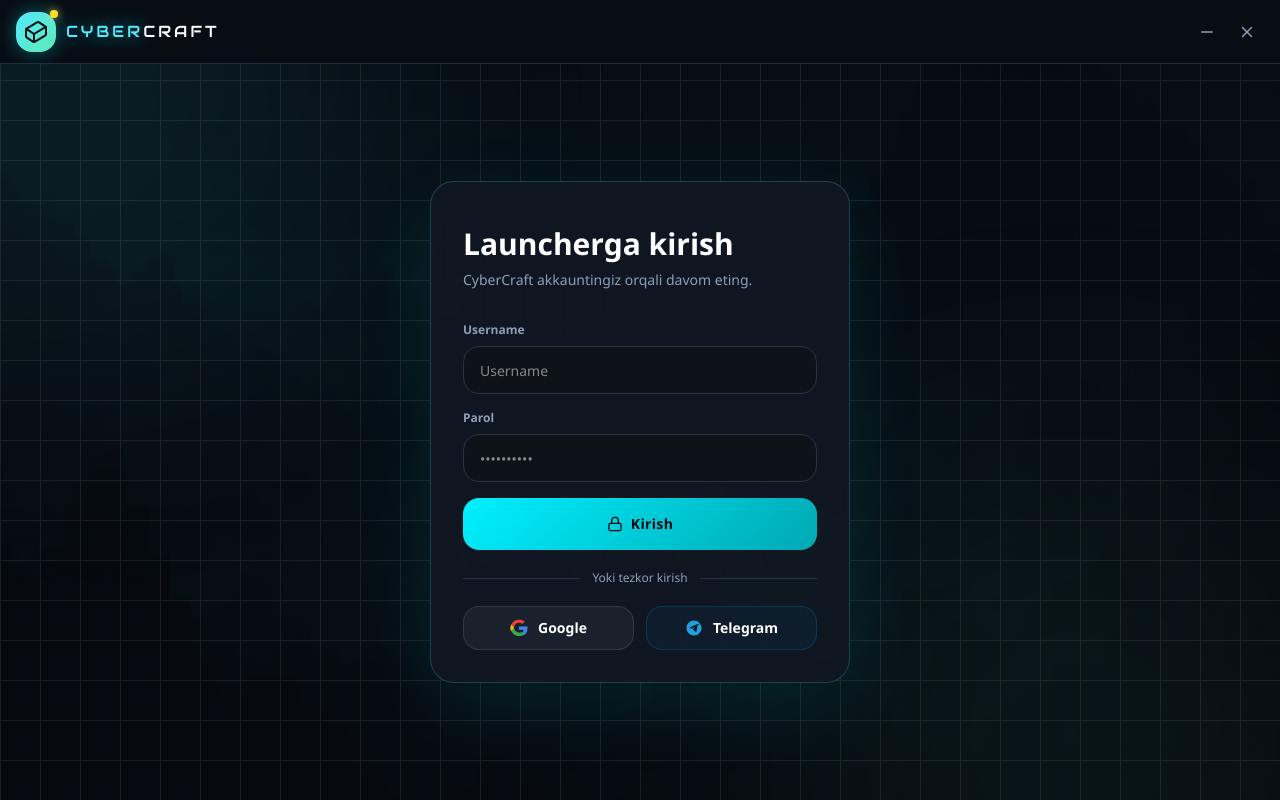
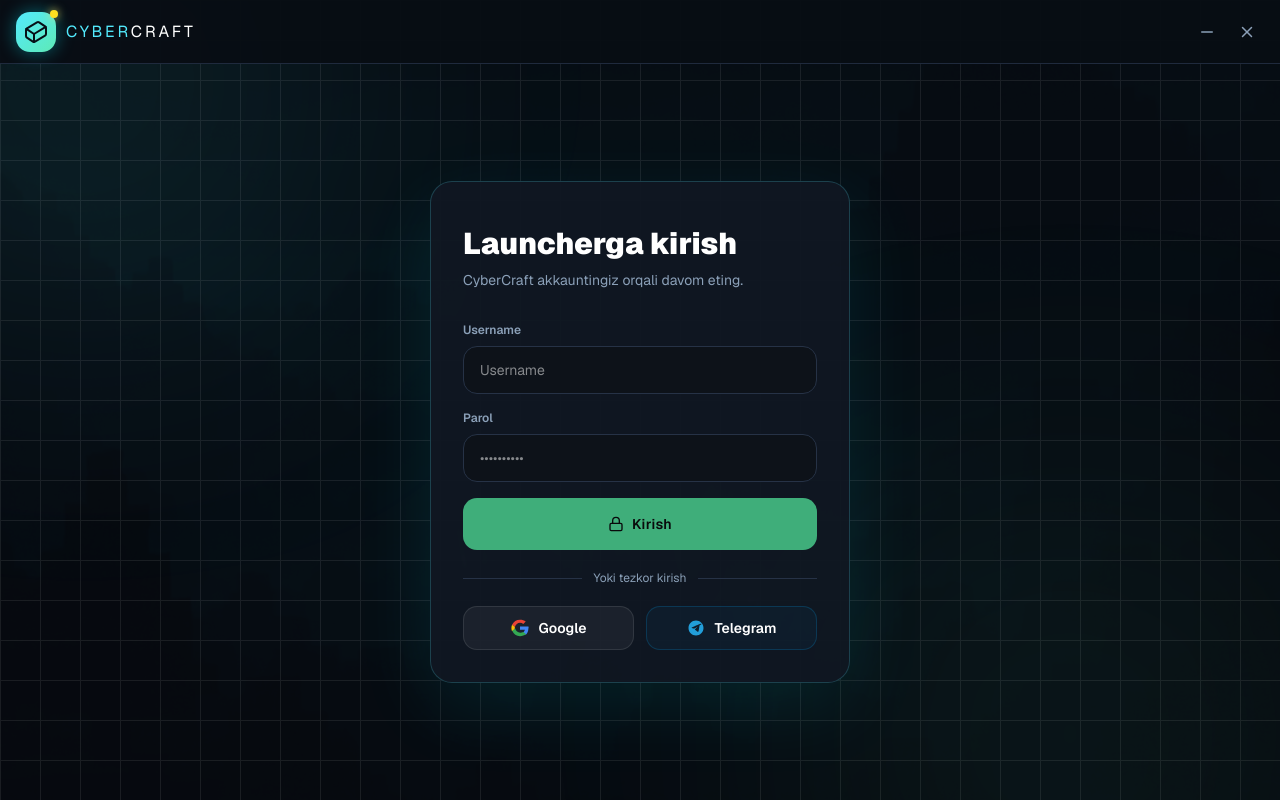
Before and after one commit to CyberCraft-Team/CyberCraft-Launcher, a Next.js app: page / in a window 1280 px wide. Built offline with nearby package versions, Linux system fonts and the light colour scheme.

Commit message:
refactor(ui): replace neon tokens with zinc + emerald design system
Co-Authored-By: Claude Opus 5 <noreply@anthropic.com>

```diff
--- a/app/globals.css
+++ b/app/globals.css
@@ -1,39 +1,46 @@
 @import 'tailwindcss';
 @import 'tw-animate-css';
 
-/* ─── Font ─── */
+/* ─── Theme tokens ─── */
 @theme inline {
-  --font-display: var(--font-audiowide), 'Audiowide', monospace;
-  --font-heading: 'Segoe UI', 'Inter', sans-serif;
-  --font-sans:    'Segoe UI', 'Inter', sans-serif;
-  --font-mono:    'JetBrains Mono', 'Geist Mono', monospace;
+  --font-heading: var(--font-geist-sans), 'Geist', 'Segoe UI', sans-serif;
+  --font-sans:    var(--font-geist-sans), 'Geist', 'Segoe UI', sans-serif;
+  --font-mono:    var(--font-geist-mono), 'Geist Mono', monospace;
 
-  /* Colour tokens wired to CSS vars */
-  --color-background:        var(--background);
+  /* Surfaces */
+  --color-background:  var(--background);
+  --color-surface:     var(--surface);
+  --color-surface-2:   var(--surface-2);
+  --color-surface-3:   var(--surface-3);
+
+  /* Text */
   --color-foreground:        var(--foreground);
-  --color-card:              var(--card);
-  --color-card-foreground:   var(--card-foreground);
-  --color-popover:           var(--popover);
-  --color-popover-foreground:var(--popover-foreground);
-  --color-primary:           var(--primary);
-  --color-primary-foreground:var(--primary-foreground);
-  --color-secondary:         var(--secondary);
-  --color-secondary-foreground: var(--secondary-foreground);
-  --color-muted:             var(--muted);
   --color-muted-foreground:  var(--muted-foreground);
-  --color-accent:            var(--accent-color);
-  --color-accent-foreground: var(--accent-foreground);
-  --color-destructive:       var(--destructive);
-  --color-border:            var(--border);
-  --color-input:             var(--input);
-  --color-ring:              var(--ring);
-  --color-success:           var(--success);
-  --color-sidebar:           var(--bg-sidebar);
-  --color-sidebar-foreground:var(--foreground);
-  --color-sidebar-primary:   var(--primary);
-  --color-sidebar-primary-foreground: var(--primary-foreground);
-  --color-sidebar-border:    var(--border);
-  --color-sidebar-ring:      var(--ring);
+  --color-subtle-foreground: var(--subtle-foreground);
+
+  /* Borders */
+  --color-border: var(--border);
+  --color-strong: var(--border-strong);
+
+  /* Accent + status */
+  --color-primary:            var(--primary);
+  --color-primary-hover:      var(--primary-hover);
+  --color-primary-foreground: var(--primary-foreground);
+  --color-destructive:        var(--destructive);
+  --color-warning:            var(--warning);
+  --color-ring:               var(--primary);
+
+  /* shadcn-compatible aliases (components/ui/button.tsx reads these) */
+  --color-card:              var(--surface);
+  --color-card-foreground:   var(--foreground);
+  --color-popover:           var(--surface);
+  --color-popover-foreground:var(--foreground);
+  --color-secondary:         var(--surface-3);
+  --color-secondary-foreground: var(--foreground);
+  --color-muted:             var(--surface-3);
+  --color-accent:            var(--primary);
+  --color-accent-foreground: var(--primary-foreground);
+  --color-input:             var(--surface-2);
 
   --radius-sm:  calc(var(--radius) - 4px);
   --radius-md:  calc(var(--radius) - 2px);
@@ -43,44 +50,35 @@
   --radius-3xl: calc(var(--radius) + 12px);
 }
 
-/* ─── CyberCraft Design Tokens ─── */
+/* ─── CyberCraft design tokens (Vercel-core) ─── */
 :root {
   color-scheme: dark;
 
-  /* Brand neons */
-  --primary:        #00f0ff;
-  --primary-dark:   #00a8b3;
-  --secondary-neon: #ff0060;
-  --accent-neon:    #00ff88;
-  --warning-neon:   #ffaa00;
+  /* Surfaces — zinc scale */
+  --background: #09090b;
+  --surface:    #111113;
+  --surface-2:  #0f0f11;
+  --surface-3:  #18181b;
 
-  /* Surfaces */
-  --background:   #0a0a0f;
-  --bg-card:      #12121a;
-  --bg-sidebar:   #0d0d14;
-  --border-color: #1a1a2e;
-  --glow-color:   rgba(0, 240, 255, 0.3);
+  /* Text */
+  --foreground:        #fafafa;
+  --muted-foreground:  #a1a1aa;
+  --subtle-foreground: #71717a;
 
-  /* Tailwind token map */
-  --foreground:          #ffffff;
-  --card:                #12121a;
-  --card-foreground:     #ffffff;
-  --popover:             #0d0d14;
-  --popover-foreground:  #ffffff;
-  --primary-foreground:  #0a0a0f;
-  --secondary:           #1a1a2e;
-  --secondary-foreground:#ffffff;
-  --muted:               #1a1a2e;
-  --muted-foreground:    #8888aa;
-  --accent-color:        #00ff88;
-  --accent-foreground:   #0a0a0f;
-  --destructive:         #ff4444;
-  --border:              #1a1a2e;
-  --input:               #12121a;
-  --ring:                #00f0ff;
-  --success:             #00ff88;
+  /* Borders */
+  --border:        #27272a;
+  --border-strong: #3f3f46;
 
-  --radius: 0.75rem;
+  /* Accent — emerald, the only accent in the product */
+  --primary:            #3fae7a;
+  --primary-hover:      #4ec98d;
+  --primary-foreground: #09090b;
+
+  /* Status */
+  --destructive: #ef4444;
+  --warning:     #d99a3d;
+
+  --radius: 0.625rem;
 }
 
 /* ─── Base ─── */
@@ -100,203 +98,58 @@
 
 /* ─── Scrollbar ─── */
 ::-webkit-scrollbar { width: 6px; height: 6px; }
-::-webkit-scrollbar-track { background: var(--background); }
-::-webkit-scrollbar-thumb { background: var(--primary-dark); border-radius: 4px; }
-::-webkit-scrollbar-thumb:hover { background: var(--primary); }
+::-webkit-scrollbar-track { background: transparent; }
+::-webkit-scrollbar-thumb { background: var(--border-strong); border-radius: 4px; }
+::-webkit-scrollbar-thumb:hover { background: var(--subtle-foreground); }
 
 /* ─── Utilities ─── */
 @layer utilities {
-
-  /* Neon text glows */
-  .neon-cyan {
-    text-shadow:
-      0 0 10px var(--primary),
-      0 0 20px var(--primary),
-      0 0 40px var(--primary);
-  }
-  .neon-pink {
-    text-shadow:
-      0 0 10px var(--secondary-neon),
-      0 0 20px var(--secondary-neon),
-      0 0 40px var(--secondary-neon);
-  }
-  .neon-green {
-    text-shadow:
-      0 0 10px var(--accent-neon),
-      0 0 20px var(--accent-neon),
-      0 0 40px var(--accent-neon);
+  /* Frosted panel — neutral, no hue */
+  .glass {
+    background: rgba(17, 17, 19, 0.85);
+    backdrop-filter: blur(14px);
+    -webkit-backdrop-filter: blur(14px);
+    border: 1px solid var(--border);
   }
 
-  .text-glow {
-    text-shadow: 0 0 18px rgba(0, 240, 255, 0.6);
+  /* Card surface — border-first, no glow */
+  .cyber-card {
+    background: var(--surface);
+    border: 1px solid var(--border);
+    border-radius: var(--radius);
+    transition: border-color 0.2s ease, background-color 0.2s ease;
+  }
+  .cyber-card:hover {
+    border-color: var(--border-strong);
+    background: var(--surface-3);
   }
 
-  .gradient-text {
-    background: linear-gradient(90deg, var(--primary), var(--primary-dark));
-    -webkit-background-clip: text;
-    -webkit-text-fill-color: transparent;
-    background-clip: text;
+  /* Primary button — solid accent, tactile press, no glow */
+  .cyber-btn {
+    background: var(--primary);
+    color: var(--primary-foreground);
+    font-weight: 600;
+    border: none;
+    transition: background-color 0.15s ease, transform 0.1s ease;
   }
+  .cyber-btn:hover { background: var(--primary-hover); }
+  .cyber-btn:active { transform: translateY(1px); }
 
-  /* Glass surface */
-  .glass {
-    background: rgba(18, 18, 26, 0.85);
-    backdrop-filter: blur(14px);
-    -webkit-backdrop-filter: blur(14px);
-    border: 1px solid var(--border-color);
-  }
+  /* Status dots — flat fills */
+  .status-online  { background: var(--primary); }
+  .status-offline { background: var(--destructive); }
 
-  /* Glow boxes */
-  .glow-box {
-    box-shadow:
-      0 0 20px var(--glow-color),
-      inset 0 0 20px rgba(0, 240, 255, 0.05);
-  }
-  .glow-box-pink {
-    box-shadow:
-      0 0 20px rgba(255, 0, 96, 0.3),
-      inset 0 0 20px rgba(255, 0, 96, 0.05);
-  }
-  .glow-box-green {
-    box-shadow:
-      0 0 20px rgba(0, 255, 136, 0.3),
-      inset 0 0 20px rgba(0, 255, 136, 0.05);
-  }
-
-  /* Cyber card */
-  .cyber-card {
-    background: var(--bg-card);
-    border: 1px solid var(--border-color);
-    border-radius: var(--radius);
-    transition: all 0.3s ease;
-  }
-  .cyber-card:hover {
-    box-shadow: 0 0 30px rgba(0, 240, 255, 0.15);
-    transform: translateY(-3px);
-    border-color: rgba(0, 240, 255, 0.3);
-  }
-
-  /* Cyber button */
-  .cyber-btn {
-    position: relative;
-    background: linear-gradient(135deg, var(--primary), var(--primary-dark));
-    color: var(--background);
-    font-weight: 700;
-    overflow: hidden;
-    transition: all 0.3s ease;
-    border: none;
-  }
-  .cyber-btn:hover {
-    transform: translateY(-2px);
-    box-shadow: 0 8px 30px var(--glow-color);
-  }
-  .cyber-btn:active { transform: translateY(0); }
-  .cyber-btn::before {
-    content: '';
-    position: absolute;
-    inset: 0;
-    background: linear-gradient(90deg, transparent, rgba(255, 255, 255, 0.25), transparent);
-    transform: translateX(-100%);
-  }
-  .cyber-btn:hover::before {
-    animation: shine 0.7s ease forwards;
-  }
-
-  /* Status dots */
-  .status-online {
-    background: var(--accent-neon);
-    box-shadow: 0 0 8px var(--accent-neon);
-  }
-  .status-offline {
-    background: var(--destructive);
-    box-shadow: 0 0 8px rgba(255, 68, 68, 0.5);
-  }
-
-  /* Scrollbar thin */
+  /* Thin scrollbar */
   .scrollbar-thin {
     scrollbar-width: thin;
-    scrollbar-color: var(--primary-dark) transparent;
+    scrollbar-color: var(--border-strong) transparent;
   }
   .scrollbar-thin::-webkit-scrollbar { width: 6px; height: 6px; }
   .scrollbar-thin::-webkit-scrollbar-thumb {
-    background: var(--primary-dark);
+    background: var(--border-strong);
     border-radius: 9999px;
   }
   .scrollbar-thin::-webkit-scrollbar-thumb:hover {
-    background: var(--primary);
-  }
-
-  /* Animations */
-  .animate-pulse-glow {
-    animation: pulse-glow 2s ease-in-out infinite;
-  }
-  .animate-float {
-    animation: float 3s ease-in-out infinite;
-  }
-  .animate-spin-slow {
-    animation: spin 3s linear infinite;
+    background: var(--subtle-foreground);
   }
 }
-
-/* ─── Glitch effect ─── */
-.glitch {
-  position: relative;
-  text-shadow: 0 0 20px var(--glow-color);
-}
-.glitch::before,
-.glitch::after {
-  content: attr(data-text);
-  position: absolute;
-  top: 0; left: 0;
-  width: 100%; height: 100%;
-}
-.glitch::before {
-  animation: glitch-1 2s infinite linear alternate-reverse;
-  color: var(--secondary-neon);
-  z-index: -1;
-}
-.glitch::after {
-  animation: glitch-2 3s infinite linear alternate-reverse;
-  color: var(--primary);
-  z-index: -2;
-}
-
-/* ─── Keyframes ─── */
-@keyframes glitch-1 {
-  0%, 100% { clip-path: inset(0 0 95% 0); transform: translate(-2px,  2px); }
-  20%       { clip-path: inset(30% 0 60% 0); transform: translate( 2px, -2px); }
-  40%       { clip-path: inset(60% 0 20% 0); transform: translate(-2px,  2px); }
-  60%       { clip-path: inset(80% 0  5% 0); transform: translate( 2px, -2px); }
-  80%       { clip-path: inset(10% 0 80% 0); transform: translate(-2px,  2px); }
-}
-@keyframes glitch-2 {
-  0%, 100% { clip-path: inset(95% 0 0 0); transform: translate( 2px, -2px); }
-  20%       { clip-path: inset(60% 0 30% 0); transform: translate(-2px,  2px); }
-  40%       { clip-path: inset(20% 0 60% 0); transform: translate( 2px, -2px); }
-  60%       { clip-path: inset( 5% 0 80% 0); transform: translate(-2px,  2px); }
-  80%       { clip-path: inset(80% 0 10% 0); transform: translate( 2px, -2px); }
-}
-
-@keyframes shine {
-  to { transform: translateX(100%); }
-}
-
-@keyframes pulse-glow {
-  0%, 100% { box-shadow: 0 0 20px var(--glow-color); }
-  50%       { box-shadow: 0 0 40px var(--glow-color), 0 0 60px var(--glow-color); }
-}
-
-@keyframes float {
-  0%, 100% { transform: translateY(0px); }
-  50%       { transform: translateY(-8px); }
-}
-
-@keyframes cyber-scan {
-  0%   { top: -10%; }
-  100% { top: 110%; }
-}
-
-@keyframes border-glow {
-  0%, 100% { border-color: rgba(0, 240, 255, 0.3); }
-  50%       { border-color: rgba(0, 240, 255, 0.8); }
-}
--- a/app/layout.tsx
+++ b/app/layout.tsx
@@ -1,16 +1,11 @@
 import type { Metadata } from 'next'
-import { Geist, Geist_Mono, Audiowide } from 'next/font/google'
+import { Geist, Geist_Mono } from 'next/font/google'
 import './globals.css'
 
 const geistSans = Geist({ variable: '--font-geist-sans', subsets: ['latin'] })
 const geistMono = Geist_Mono({
   variable: '--font-geist-mono',
   subsets: ['latin'],
-})
-const audiowide = Audiowide({
-  variable: '--font-audiowide',
-  subsets: ['latin'],
-  weight: '400',
 })
 
 export const metadata: Metadata = {
@@ -31,7 +26,7 @@ export default function RootLayout({
   return (
     <html
       lang="en"
-      className={`dark ${geistSans.variable} ${geistMono.variable} ${audiowide.variable}`}
+      className={`dark ${geistSans.variable} ${geistMono.variable}`}
     >
       <body className="bg-background font-sans antialiased">
         {children}
```
